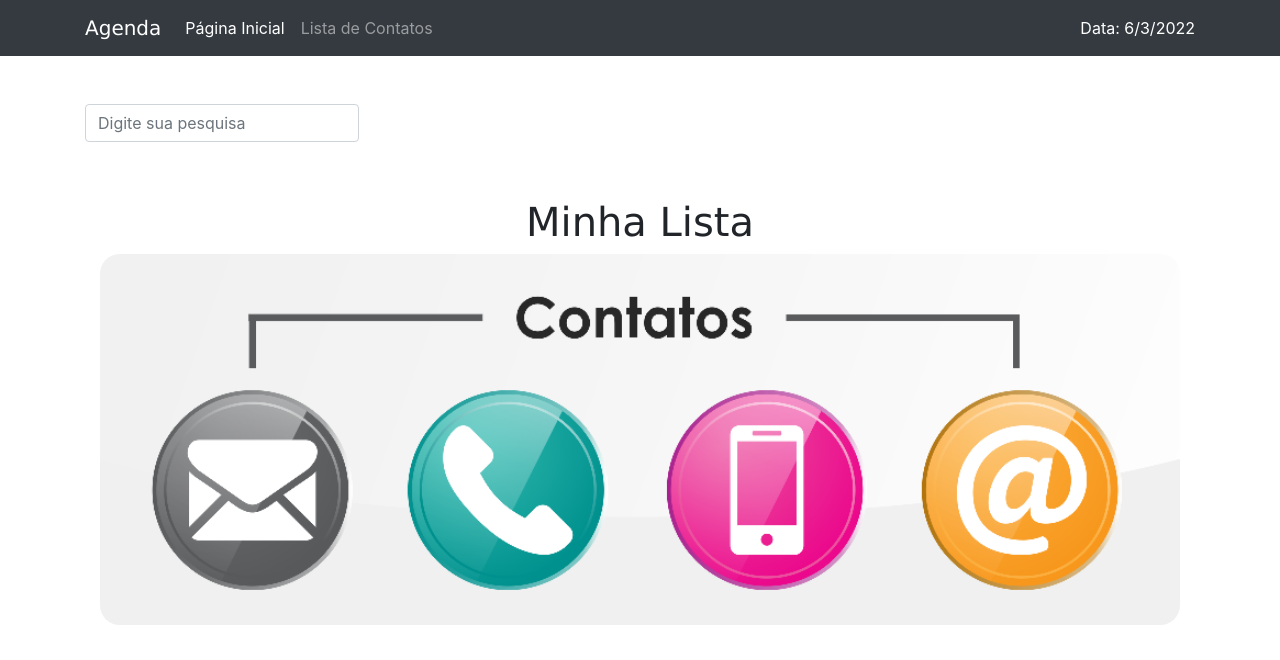
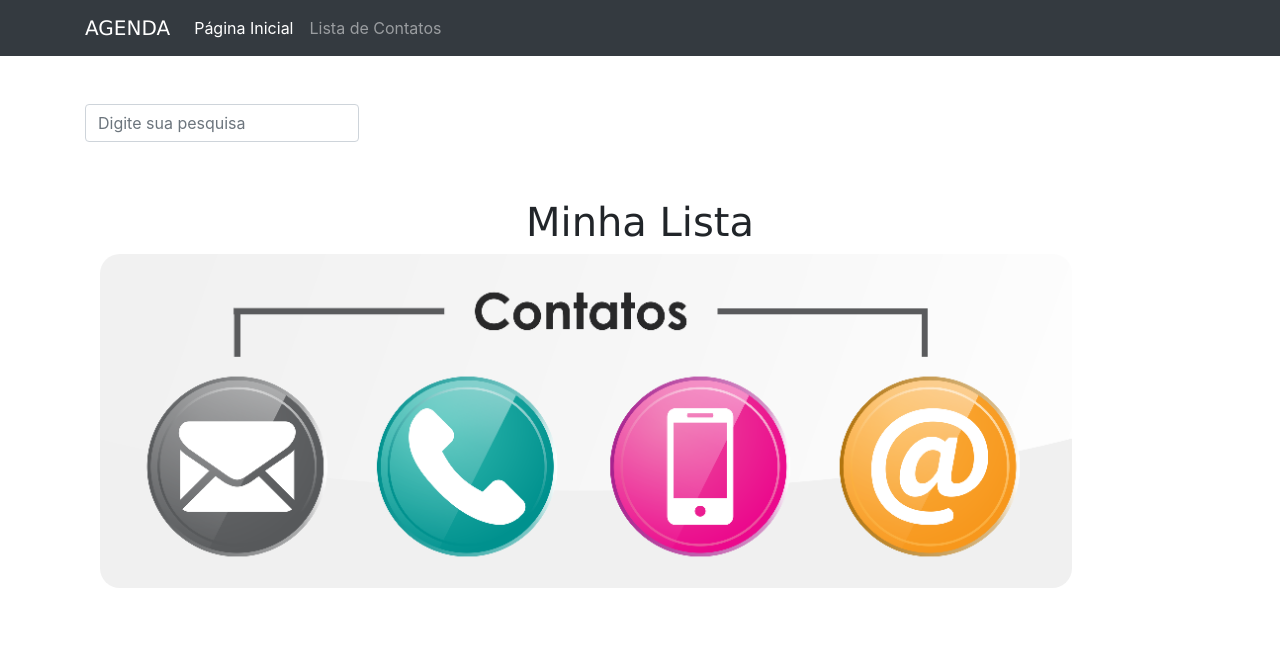
Before and after one commit to Adriano1976/projeto_agenda, a Django app: page /listar_contato in a window 1280 px wide. Shown: the top 660 px of the page. Run offline with Django 3.2, Linux system fonts and the light colour scheme; data that the repository does not hold is empty; some libraries are stand-ins or nearby versions.

Commit message:
Update file views busca, template ver_contato.html e listar_contato.html

```diff
--- a/contatos/templates/contatos/busca.html
+++ b/contatos/templates/contatos/busca.html
@@ -1,4 +1,4 @@
-{% extends 'contatos/index.html' %}
+{% extends 'contatos/listar_contato.html' %}
 {% load static %}
 
 <nav class="container">
--- a/contatos/templates/contatos/listar_contato.html
+++ b/contatos/templates/contatos/listar_contato.html
@@ -12,7 +12,7 @@
     <div class="container">
         <div class="box">
             <img src="{% static "img/lista-contatos.png" %}"
-                 style="width:100%; height: auto; margin-right: auto; border-radius: 20px; align-items: center"
+                 style="width:90%; height: auto; margin-right: auto; border-radius: 20px; align-items: center"
                  alt="Minha Agenda">
         </div>
     </div>
--- a/contatos/views.py
+++ b/contatos/views.py
@@ -53,11 +53,11 @@ def busca(request):
     if termo is None or not termo:
         # raise Http404()
         messages.add_message(request, messages.ERROR, 'Campo de busca não pode ficar vazio.')
-        return redirect('index')
+        return redirect('listar_contato')
 
     if int(len(contatos)) == 0:
         messages.add_message(request, messages.ERROR, 'Contato(s) não encontrado(s).')
-        return redirect('index')
+        return redirect('listar_contato')
 
     if int(len(contatos)) != 0:
         messages.add_message(request, messages.SUCCESS, 'Contato(s) localizado(s) com sucesso.')
--- a/templates/parciais/_nav.html
+++ b/templates/parciais/_nav.html
@@ -2,7 +2,7 @@
 <nav class="navbar navbar-expand-lg navbar-dark bg-dark static-top">
     <nav class="container">
         <!-- Referenciando o 'index' na pasta contato/template/urls.py -->
-        <a class="navbar-brand" style="font-family: Verdana,sans-serif" href="{% url 'index' %} ">Agenda</a>
+        <a class="navbar-brand" style="font-family: Verdana,sans-serif" href="{% url 'index' %} ">AGENDA</a>
 
         <button class="navbar-toggler" type="button" data-toggle="collapse" data-target="#navbarSupportedContent"
                 aria-controls=navbarSupportedContent" aria-expanded="false" aria-label="Toggle navigation">
@@ -21,13 +21,13 @@
             <ul class="navbar-nav float-right">
                 <li class="nav-item">
                     <div id="current_date" style="color: white">
-                        <script style="font-family: SansSerif,serif; text-decoration-color: aliceblue">
-                            date = new Date();
-                            year = date.getFullYear();
-                            month = date.getMonth();
-                            day = date.getDay();
-                            document.getElementById("current_date").innerHTML ="Data: " + day + "/" + month + "/" + year;
-                        </script>
+{#                        <script style="font-family: SansSerif,serif; text-decoration-color: aliceblue">#}
+{#                            date = new Date();#}
+{#                            year = date.getFullYear();#}
+{#                            month = date.getMonth();#}
+{#                            day = date.getDay();#}
+{#                            document.getElementById("current_date").innerHTML ="Data: " + day + "/" + month + "/" + year;#}
+{#                        </script>#}
                     </div>
                 </li>
             </ul>
```
